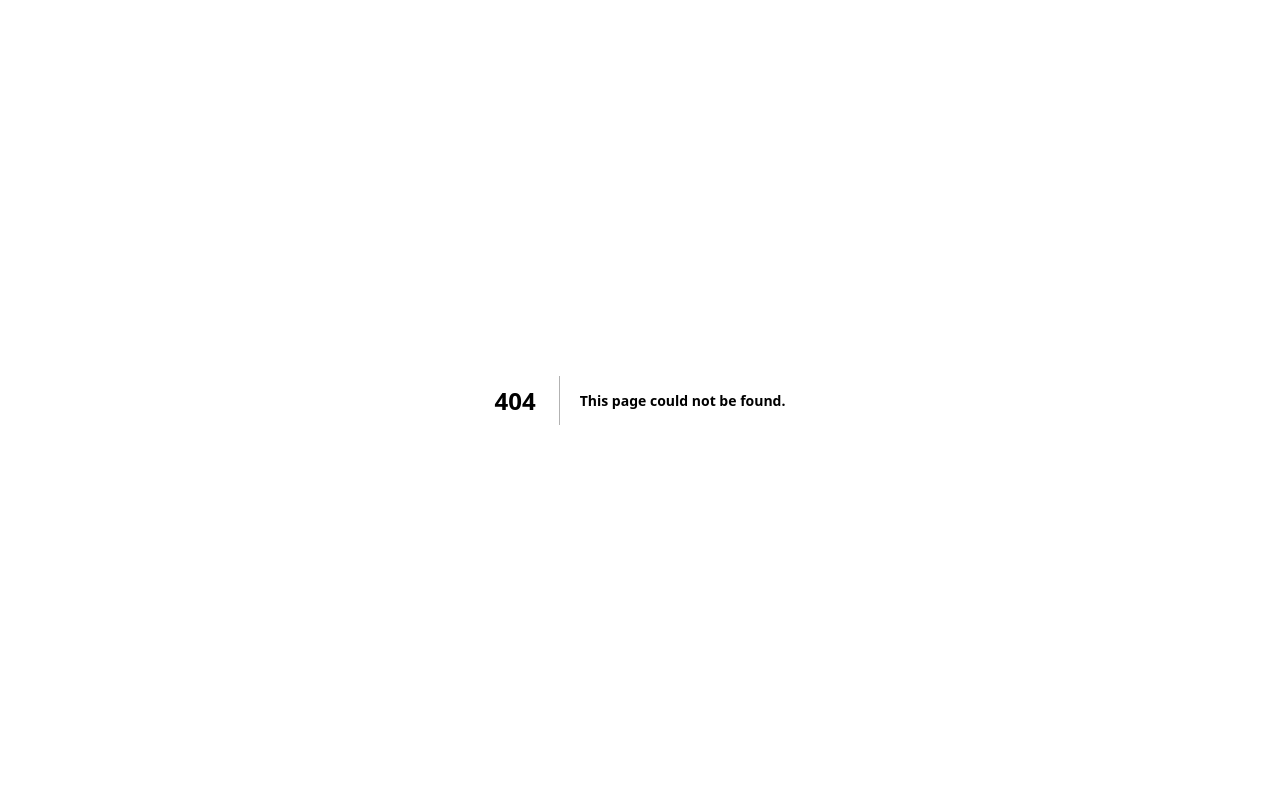
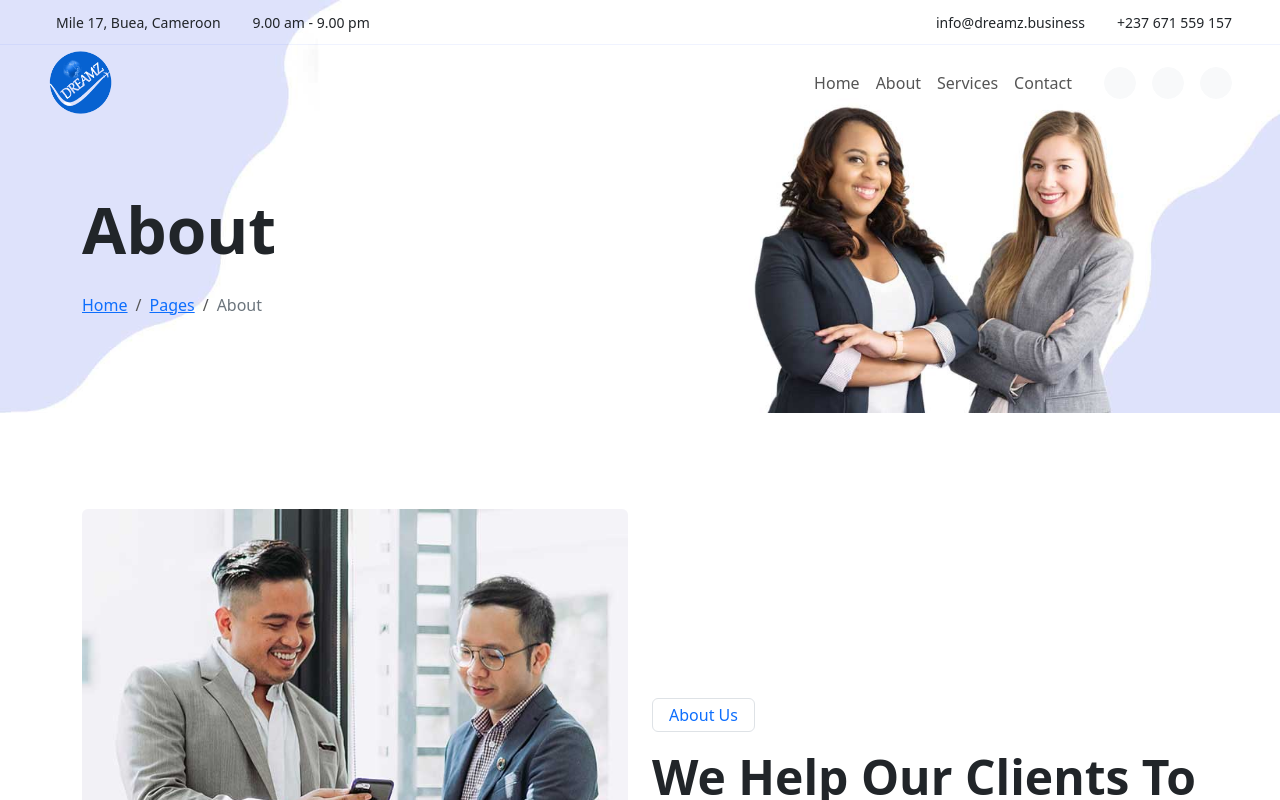
Before and after one commit to tambuaevaristus/dreamz-website, a Next.js app: page /about in a window 1280 px wide. Before the commit this address had no page. Shown: the top 800 px of the page. Built offline with nearby package versions, Linux system fonts and the light colour scheme.

Commit message:
about us started

```diff
--- a/components/Navbar.js
+++ b/components/Navbar.js
@@ -1,4 +1,5 @@
 import Image from "next/image";
+import Link from "next/link";
 import React from "react";
 
 export default function Navbar() {
@@ -50,19 +51,19 @@ export default function Navbar() {
         </button>
         <div class="collapse navbar-collapse" id="navbarCollapse">
           <div class="navbar-nav ms-auto p-4 p-lg-0">
-            <a href="index.html" class="nav-item nav-link active">
-              Home
-            </a>
-            <a href="about.html" class="nav-item nav-link">
-              About
-            </a>
-            <a href="service.html" class="nav-item nav-link">
-              Services
-            </a>
+            <Link legacyBehavior href="/">
+              <a class="nav-item nav-link">Home</a>
+            </Link>
+            <Link legacyBehavior href="/about">
+              <a class="nav-item nav-link">About</a>
+            </Link>
+            <Link legacyBehavior href="/services">
+              <a class="nav-item nav-link">Services</a>
+            </Link>
 
-            <a href="contact.html" class="nav-item nav-link">
-              Contact
-            </a>
+            <Link legacyBehavior href="/contact">
+              <a class="nav-item nav-link">Contact</a>
+            </Link>
           </div>
           <div class="d-none d-lg-flex ms-2">
             <a class="btn btn-light btn-sm-square rounded-circle ms-3" href="">
--- /dev/null
+++ b/pages/about.js
@@ -0,0 +1,37 @@
+import React from "react";
+import About from "../components/About";
+import Footer from "../components/Footer";
+import Navbar from "../components/Navbar";
+
+export default function about() {
+  return (
+    <div>
+      <Navbar />
+      <div
+        class="container-fluid page-header mb-5 wow fadeIn"
+        data-wow-delay="0.1s"
+      >
+        <div class="container">
+          <h1 class="display-3 mb-4 animated slideInDown">About</h1>
+          <nav aria-label="breadcrumb animated slideInDown">
+            <ol class="breadcrumb mb-0">
+              <li class="breadcrumb-item">
+                <a href="#">Home</a>
+              </li>
+              <li class="breadcrumb-item">
+                <a href="#">Pages</a>
+              </li>
+              <li class="breadcrumb-item active" aria-current="page">
+                About
+              </li>
+            </ol>
+          </nav>
+        </div>
+      </div>
+
+      <About />
+
+      <Footer />
+    </div>
+  );
+}
```
